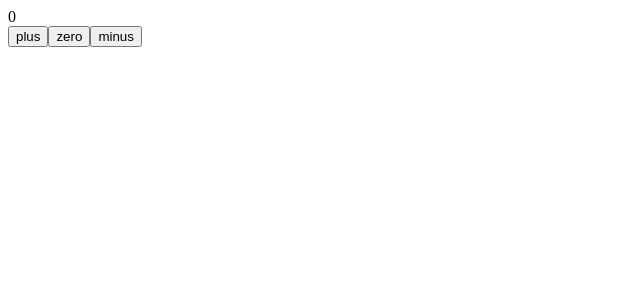
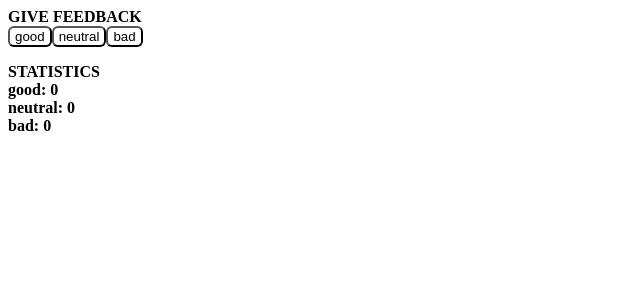
Before and after one commit to keranenkirill/FullStackOpen, a React (Vite) app in the folder osa1/part1/: page / in a window 1280 px wide. Shown: the top 300 px of the page, without its empty margins (0-640 px from the left). Built offline with nearby package versions, Linux system fonts and the light colour scheme.

Commit message:
1.6: unicafe step1

```diff
--- a/osa1/part1/src/App.jsx
+++ b/osa1/part1/src/App.jsx
@@ -1,40 +1,53 @@
-import { useState } from 'react'
+import React, { useState } from 'react'
+import ReactDom from 'react-dom'
 
-//Laskimen arvon näyttävä komponentti
-const Display = ({ counter }) => <div>{counter}</div>
 
-const Button = ({ handleClick, text }) => (
-  <button onClick={handleClick}>
-    {text}
+const Display = (props) => (
+  <div>
+    <span style={{ fontWeight: 'bold' }}>{props.value}</span>
+  </div>
+);
+
+const Button = (props) => (
+  <button
+  onClick={props.handleClick}
+  style={{
+    backgroundColor: 'white',
+    color: 'black',
+    borderRadius: '6px', // Adjust the radius as needed
+    padding: '1px 5px', // Adjust padding as needed
+    cursor: 'pointer',
+    }}
+    >
+    {props.text}
   </button>
-)
+);
 
 const App = () => {
-  const [counter, setCounter] = useState(0)
-  console.log('rendering with counter value', counter)
+  const [good_val, setGoodValue] = useState(0);
+  const [neutral_val, setNeutralValue] = useState(0);
+  const [bad_val, setBadValue] = useState(0);
+  const g_feedback = "GIVE FEEDBACK";
+  const stats = "STATISTICS";
 
-  const increaseByOne = () => {
-    console.log('increasing, value before', counter)
-    setCounter(counter + 1)
-  }
-
-  const decreaseByOne = () => {
-    console.log('decreasing, value before', counter)
-    setCounter(counter - 1)
-  }
-
-  const setToZero = () => {
-    console.log('resetting to zero, value before', counter)
-    setCounter(0)
-  }
+  const setToValue = (value, setter) => {
+    console.log('value now', value);
+    setter(value);
+  };
 
   return (
     <div>
-      <Display counter={counter} />
-      <Button handleClick={increaseByOne} text="plus" />
-      <Button handleClick={setToZero} text="zero" />
-      <Button handleClick={decreaseByOne} text="minus" />
+      <Display value={g_feedback} />
+      <Button handleClick={() => setToValue(good_val + 1, setGoodValue)} text="good" />
+      <Button handleClick={() => setToValue(neutral_val + 1, setNeutralValue)} text="neutral" />
+      <Button handleClick={() => setToValue(bad_val + 1, setBadValue)} text="bad" />
+      <p></p>
+      <Display value={stats} />
+      <Display value={`good: ${good_val}`} />
+      <Display value={`neutral: ${neutral_val}`} />
+      <Display value={`bad: ${bad_val}`} />
     </div>
-  )
-}
+  );
+};
+
 export default App
```
